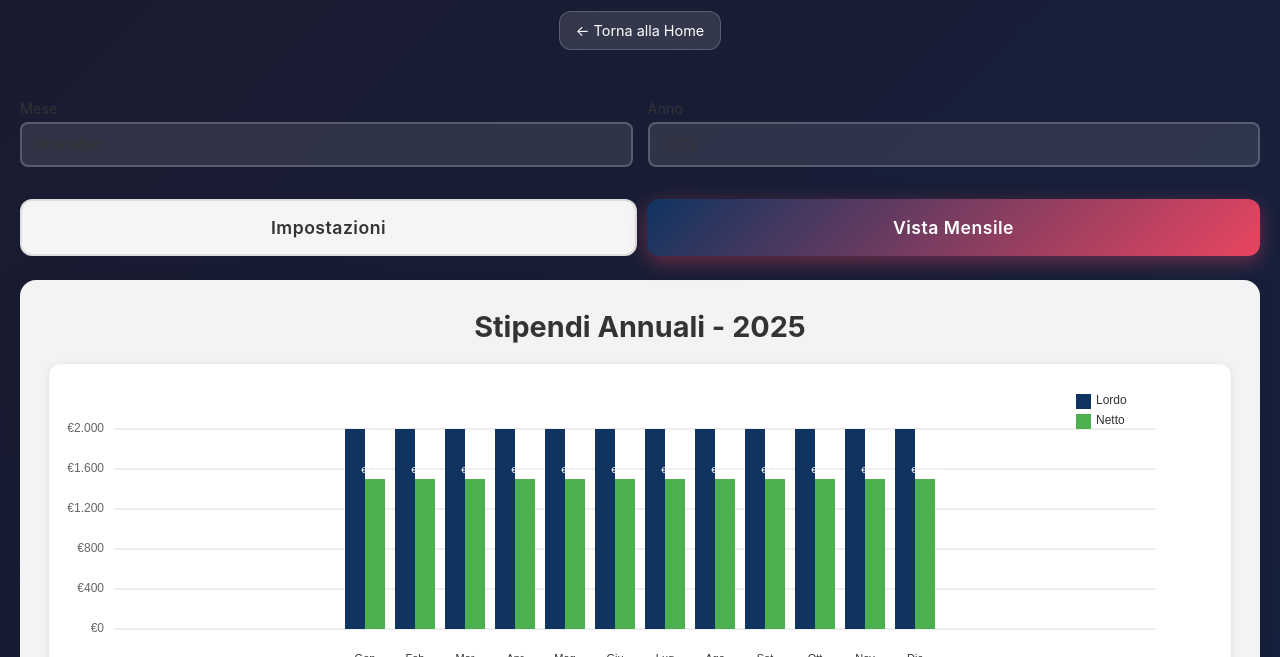
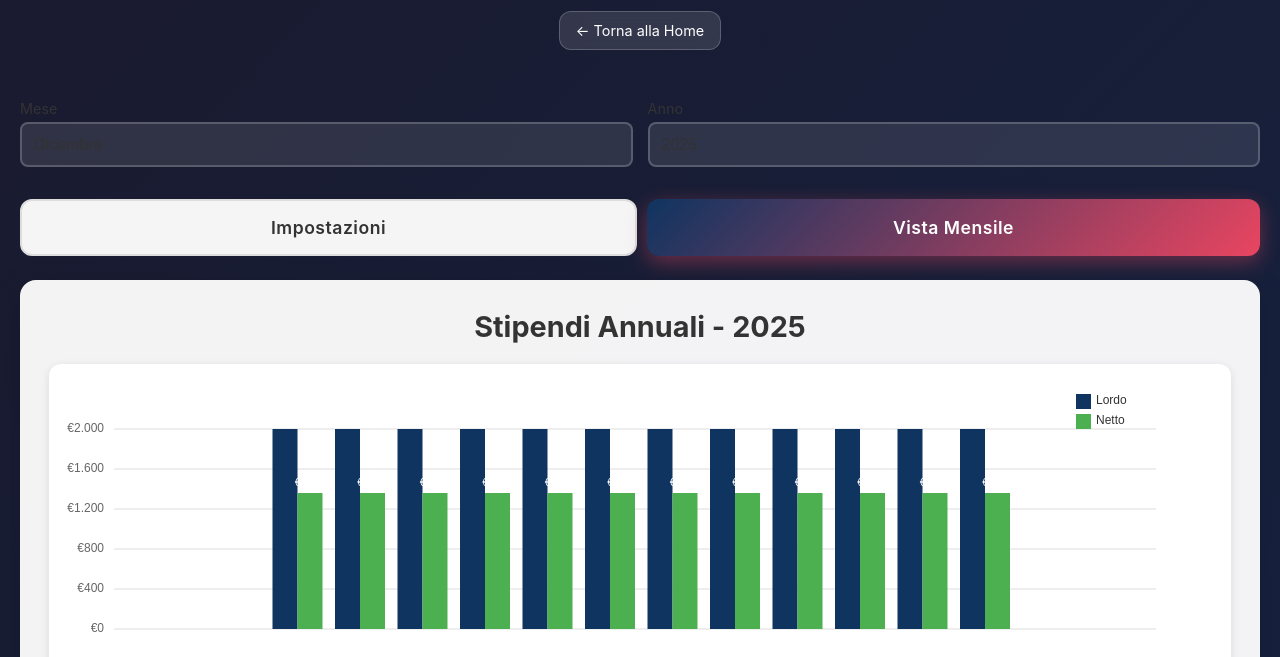
Before and after one commit to bubibs/orari, a plain HTML site: page stipendio.html in a window 1280 px wide. Both pictures are taken after a click on the button "Vista Annuale". Shown: the part 143-800 px from the top of the page. Drawn offline with Linux system fonts and the light colour scheme.

Commit message:
Add files via upload

```diff
--- a/api.js
+++ b/api.js
@@ -167,8 +167,7 @@ const API = {
                     pagaOraria: 12.5,
                     indennitaRientro: 15,
                     indennitaPernottamento: 50,
-                    indennitaEstero: 100,
-                    aliquota: 25
+                    indennitaEstero: 100
                 }
             };
         }
--- a/impostazioni.js
+++ b/impostazioni.js
@@ -37,7 +37,6 @@ async function loadSettings() {
         document.getElementById('indennitaRientro').value = settings.indennitaRientro || 15;
         document.getElementById('indennitaPernottamento').value = settings.indennitaPernottamento || 50;
         document.getElementById('indennitaEstero').value = settings.indennitaEstero || 100;
-        document.getElementById('aliquota').value = settings.aliquota || 25;
     } catch (error) {
         showNotification('Errore nel caricamento delle impostazioni', 'error');
     }
@@ -77,8 +76,7 @@ async function saveSettings() {
         pagaOraria: parseFloat(document.getElementById('pagaOraria').value),
         indennitaRientro: parseFloat(document.getElementById('indennitaRientro').value),
         indennitaPernottamento: parseFloat(document.getElementById('indennitaPernottamento').value),
-        indennitaEstero: parseFloat(document.getElementById('indennitaEstero').value),
-        aliquota: parseFloat(document.getElementById('aliquota').value)
+        indennitaEstero: parseFloat(document.getElementById('indennitaEstero').value)
     };
 
     try {
--- a/report.js
+++ b/report.js
@@ -272,7 +272,6 @@ async function saveReport() {
             indennitaRientro: settings.indennitaRientro,
             indennitaPernottamento: settings.indennitaPernottamento,
             indennitaEstero: settings.indennitaEstero,
-            aliquota: settings.aliquota,
             month: month,
             year: year
         };
--- a/stipendio.js
+++ b/stipendio.js
@@ -92,7 +92,8 @@ async function loadAnnualData() {
     canvas.style.height = canvas.height + 'px';
 
     try {
-        const settings = await API.getSettings();
+        const settingsResult = await API.getSettings();
+        const settings = settingsResult.data || settingsResult;
         const months = [];
         const lordoData = [];
         const nettoData = [];
@@ -106,22 +107,17 @@ async function loadAnnualData() {
                 const reportsResult = await API.getReports({ month: month, year: year });
                 const reports = reportsResult.data || [];
 
-                // Get effective settings
-                let effectiveSettings = settings;
-                if (reports.length > 0 && reports[0].settingsSnapshot) {
-                    effectiveSettings = reports[0].settingsSnapshot;
-                }
-
-                // Get paga base for this month
+                // Always use current settings (not historical ones)
+                // Get paga base for this month (this can be month-specific)
                 const pagaBaseMensile = await API.getPagaBaseMensile(month, year);
-                const pagaBase = pagaBaseMensile || parseFloat(effectiveSettings.pagaBase) || 2000;
-                const pagaOraria = parseFloat(effectiveSettings.pagaOraria) || 12.5;
+                const pagaBase = pagaBaseMensile || parseFloat(settings.pagaBase) || 2000;
+                const pagaOraria = parseFloat(settings.pagaOraria) || 12.5;
                 const pagaOrariaMaggiorata = pagaOraria * 1.25;
                 const valoreStraordinarie = data.oreStraordinarie * pagaOrariaMaggiorata;
 
-                const indennitaRientro = parseFloat(effectiveSettings.indennitaRientro) || 15;
-                const indennitaPernottamento = parseFloat(effectiveSettings.indennitaPernottamento) || 50;
-                const indennitaEstero = parseFloat(effectiveSettings.indennitaEstero) || 100;
+                const indennitaRientro = parseFloat(settings.indennitaRientro) || 15;
+                const indennitaPernottamento = parseFloat(settings.indennitaPernottamento) || 50;
+                const indennitaEstero = parseFloat(settings.indennitaEstero) || 100;
 
                 let giorniRientro = 0;
                 let giorniPernottamento = 0;
@@ -146,9 +142,9 @@ async function loadAnnualData() {
                 const lordo = pagaBase + valoreStraordinarie + valoreIndennitaRientro +
                               valoreIndennitaPernottamento + valoreIndennitaEstero;
 
-                const aliquota = parseFloat(effectiveSettings.aliquota) || 25;
-                const tasse = lordo * (aliquota / 100);
-                const netto = lordo - tasse;
+                // Net calculation according to CCNL Metalmeccanici
+                const nettoCalcolo = calculateNettoCCNL(lordo);
+                const netto = nettoCalcolo.netto;
 
                 const monthNames = ['Gen', 'Feb', 'Mar', 'Apr', 'Mag', 'Giu', 'Lug', 'Ago', 'Set', 'Ott', 'Nov', 'Dic'];
                 months.push(monthNames[month - 1]);
@@ -273,8 +269,8 @@ function drawChart(months, lordoData, nettoData) {
             ctx.fillText('€' + value.toLocaleString('it-IT'), padding - 10, y);
         }
 
-        // Draw bars
-        const barWidth = Math.min(chartWidth / months.length / 2.5, 20);
+    // Draw bars - make them wider
+    const barWidth = Math.min(chartWidth / months.length / 2.2, 25);
     const spacing = barWidth / 2;
     const totalBarWidth = barWidth * 2 + spacing;
     const startX = padding + (chartWidth - (totalBarWidth * months.length)) / 2;
@@ -282,37 +278,41 @@ function drawChart(months, lordoData, nettoData) {
         for (i = 0; i < months.length; i++) {
             const x = startX + i * totalBarWidth + spacing;
 
-            // Lordo bar
+        // Lordo bar - wider
         const lordoHeight = lordoData[i] > 0 ? (lordoData[i] / maxValue) * chartHeight : 0;
         if (lordoHeight > 0) {
             ctx.fillStyle = '#0f3460';
             ctx.fillRect(x, padding + chartHeight - lordoHeight, barWidth, lordoHeight);
 
-                // Value on bar
+            // Value on bar - only if there's space
+            if (lordoHeight > 20) {
                 ctx.fillStyle = '#fff';
-                ctx.font = '9px Arial';
+                ctx.font = '10px Arial';
                 ctx.textAlign = 'center';
-                ctx.fillText('€' + Math.round(lordoData[i]).toLocaleString('it-IT'), x + barWidth/2, padding + chartHeight - lordoHeight - 8);
+                ctx.fillText('€' + Math.round(lordoData[i]).toLocaleString('it-IT'), x + barWidth/2, padding + chartHeight - lordoHeight - 10);
+            }
         }
 
-            // Netto bar
+        // Netto bar - wider
         const nettoHeight = nettoData[i] > 0 ? (nettoData[i] / maxValue) * chartHeight : 0;
         if (nettoHeight > 0) {
             ctx.fillStyle = '#4caf50';
             ctx.fillRect(x + barWidth, padding + chartHeight - nettoHeight, barWidth, nettoHeight);
 
-                // Value on bar
+            // Value on bar - only if there's space
+            if (nettoHeight > 20) {
                 ctx.fillStyle = '#fff';
-                ctx.font = '9px Arial';
+                ctx.font = '10px Arial';
                 ctx.textAlign = 'center';
-                ctx.fillText('€' + Math.round(nettoData[i]).toLocaleString('it-IT'), x + barWidth + barWidth/2, padding + chartHeight - nettoHeight - 8);
+                ctx.fillText('€' + Math.round(nettoData[i]).toLocaleString('it-IT'), x + barWidth + barWidth/2, padding + chartHeight - nettoHeight - 10);
+            }
         }
 
-            // Month label
+        // Month label - more readable
         ctx.fillStyle = window.matchMedia('(prefers-color-scheme: dark)').matches ? '#fff' : '#333';
         ctx.textAlign = 'center';
-            ctx.font = '11px Arial';
-            ctx.fillText(months[i], x + barWidth, height - 20);
+        ctx.font = 'bold 12px Arial';
+        ctx.fillText(months[i], x + barWidth, height - 15);
         }
 
         // Legend
@@ -380,7 +380,8 @@ async function loadSalaryData() {
             throw new Error(result.error || 'Errore nel caricamento');
         }
         const data = result.data;
-        const settings = await API.getSettings();
+        const settingsResult = await API.getSettings();
+        const settings = settingsResult.data || settingsResult;
 
         // Calculate salary
         const calcolo = await calculateSalary(data, settings);
@@ -392,6 +393,65 @@ async function loadSalaryData() {
         console.error('Error loading salary data:', error);
         summaryDiv.innerHTML = '<p style="color: var(--error-color);">Errore nel caricamento dei dati: ' + error.message + '</p>';
     }
+}
+
+// Calcola il netto secondo CCNL Metalmeccanici Industria
+// IRPEF scaglioni 2024:
+// - Fino a 15.000€: 23%
+// - Da 15.001€ a 28.000€: 25%
+// - Da 28.001€ a 50.000€: 35%
+// - Oltre 50.000€: 43%
+// INPS: 9.19% (dipendente)
+// Addizionali regionali/comunali: ~1.5% (media)
+function calculateNettoCCNL(lordoMensile) {
+    // Calcolo INPS (9.19%)
+    const inps = lordoMensile * 0.0919;
+
+    // Imponibile IRPEF (dopo detrazione INPS)
+    const imponibileIRPEF = lordoMensile - inps;
+    const imponibileIRPEFAnnuo = imponibileIRPEF * 12;
+
+    // Calcolo IRPEF progressivo per scaglioni
+    let irpefAnnua = 0;
+    let imponibileRimanente = imponibileIRPEFAnnuo;
+
+    if (imponibileRimanente > 50000) {
+        // Scaglione 4: oltre 50.000€ (43%)
+        irpefAnnua += (imponibileRimanente - 50000) * 0.43;
+        imponibileRimanente = 50000;
+    }
+    if (imponibileRimanente > 28000) {
+        // Scaglione 3: da 28.001€ a 50.000€ (35%)
+        irpefAnnua += (imponibileRimanente - 28000) * 0.35;
+        imponibileRimanente = 28000;
+    }
+    if (imponibileRimanente > 15000) {
+        // Scaglione 2: da 15.001€ a 28.000€ (25%)
+        irpefAnnua += (imponibileRimanente - 15000) * 0.25;
+        imponibileRimanente = 15000;
+    }
+    // Scaglione 1: fino a 15.000€ (23%)
+    irpefAnnua += imponibileRimanente * 0.23;
+
+    // IRPEF mensile
+    const irpefMensile = irpefAnnua / 12;
+
+    // Addizionali regionali e comunali (~1.5% media)
+    const addizionali = imponibileIRPEF * 0.015;
+
+    // Totale trattenute
+    const trattenute = inps + irpefMensile + addizionali;
+
+    // Netto
+    const netto = lordoMensile - trattenute;
+
+    return {
+        netto: Math.max(0, netto),
+        inps: inps,
+        irpef: irpefMensile,
+        addizionali: addizionali,
+        trattenute: trattenute
+    };
 }
 
 async function calculateSalary(data, settings) {
@@ -406,31 +466,26 @@ async function calculateSalary(data, settings) {
         oreStraordinarie
     } = data;
 
-    // Get reports to count travel days accurately and get settings from reports
+    // Get reports to count travel days accurately
     const month = parseInt(document.getElementById('monthSelect').value);
     const year = parseInt(document.getElementById('yearSelect').value);
     const reportsResult = await API.getReports({ month: month, year: year });
     const reports = reportsResult.data || [];
 
-    // Use settings from first report if available, otherwise use current settings
-    let effectiveSettings = settings;
-    if (reports.length > 0 && reports[0].settingsSnapshot) {
-        effectiveSettings = reports[0].settingsSnapshot;
-    }
-
-    // Get paga base for this month/year
+    // Always use current settings (not historical ones)
+    // Get paga base for this month/year (this can be month-specific)
     const pagaBaseMensile = await API.getPagaBaseMensile(month, year);
-    const pagaBase = pagaBaseMensile || parseFloat(effectiveSettings.pagaBase) || 2000;
-    const pagaOraria = parseFloat(effectiveSettings.pagaOraria) || 12.5;
+    const pagaBase = pagaBaseMensile || parseFloat(settings.pagaBase) || 2000;
+    const pagaOraria = parseFloat(settings.pagaOraria) || 12.5;
 
     // Overtime calculation (25% increase)
     const pagaOrariaMaggiorata = pagaOraria * 1.25;
     const valoreStraordinarie = oreStraordinarie * pagaOrariaMaggiorata;
 
-    // Travel allowances
-    const indennitaRientro = parseFloat(effectiveSettings.indennitaRientro) || 15;
-    const indennitaPernottamento = parseFloat(effectiveSettings.indennitaPernottamento) || 50;
-    const indennitaEstero = parseFloat(effectiveSettings.indennitaEstero) || 100;
+    // Travel allowances - always use current settings
+    const indennitaRientro = parseFloat(settings.indennitaRientro) || 15;
+    const indennitaPernottamento = parseFloat(settings.indennitaPernottamento) || 50;
+    const indennitaEstero = parseFloat(settings.indennitaEstero) || 100;
 
     let giorniRientro = 0;
     let giorniPernottamento = 0;
@@ -456,10 +511,8 @@ async function calculateSalary(data, settings) {
     const lordo = pagaBase + valoreStraordinarie + valoreIndennitaRientro +
                   valoreIndennitaPernottamento + valoreIndennitaEstero;
 
-    // Net calculation
-    const aliquota = parseFloat(settings.aliquota) || 25;
-    const tasse = lordo * (aliquota / 100);
-    const netto = lordo - tasse;
+    // Net calculation according to CCNL Metalmeccanici
+    const nettoCalcolo = calculateNettoCCNL(lordo);
 
     return {
         pagaBase,
@@ -468,8 +521,11 @@ async function calculateSalary(data, settings) {
         valoreIndennitaPernottamento,
         valoreIndennitaEstero,
         lordo,
-        tasse,
-        netto,
+        netto: nettoCalcolo.netto,
+        inps: nettoCalcolo.inps,
+        irpef: nettoCalcolo.irpef,
+        addizionali: nettoCalcolo.addizionali,
+        trattenute: nettoCalcolo.trattenute,
         giorniRientro,
         giorniPernottamento,
         giorniEstero
@@ -546,8 +602,20 @@ function displaySalarySummary(data, calcolo) {
             <span class="salary-value">€ ${calcolo.lordo.toFixed(2)}</span>
         </div>
         <div class="salary-row">
-            <span class="salary-label">Tasse (${((calcolo.tasse / calcolo.lordo) * 100).toFixed(1)}%)</span>
-            <span class="salary-value">€ ${calcolo.tasse.toFixed(2)}</span>
+            <span class="salary-label">INPS (9.19%)</span>
+            <span class="salary-value">€ ${calcolo.inps.toFixed(2)}</span>
+        </div>
+        <div class="salary-row">
+            <span class="salary-label">IRPEF</span>
+            <span class="salary-value">€ ${calcolo.irpef.toFixed(2)}</span>
+        </div>
+        <div class="salary-row">
+            <span class="salary-label">Addizionali</span>
+            <span class="salary-value">€ ${calcolo.addizionali.toFixed(2)}</span>
+        </div>
+        <div class="salary-row">
+            <span class="salary-label">Totale trattenute</span>
+            <span class="salary-value">€ ${calcolo.trattenute.toFixed(2)}</span>
         </div>
         <div class="salary-row salary-total">
             <span class="salary-label">Netto mensile</span>
--- a/storage.js
+++ b/storage.js
@@ -129,8 +129,7 @@ const Storage = {
                 pagaOraria: 12.5,
                 indennitaRientro: 15,
                 indennitaPernottamento: 50,
-                indennitaEstero: 100,
-                aliquota: 25
+                indennitaEstero: 100
             };
         } catch (error) {
             console.error('Error loading settings:', error);
@@ -139,8 +138,7 @@ const Storage = {
                 pagaOraria: 12.5,
                 indennitaRientro: 15,
                 indennitaPernottamento: 50,
-                indennitaEstero: 100,
-                aliquota: 25
+                indennitaEstero: 100
             };
         }
     },
```
Also changed, not shown: impostazioni.html (+0 -5 lines). Lines whose indentation alone changed are shown as unchanged.
